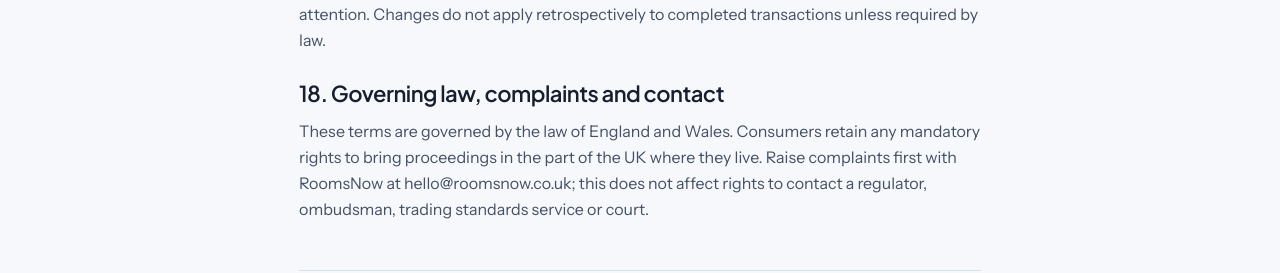
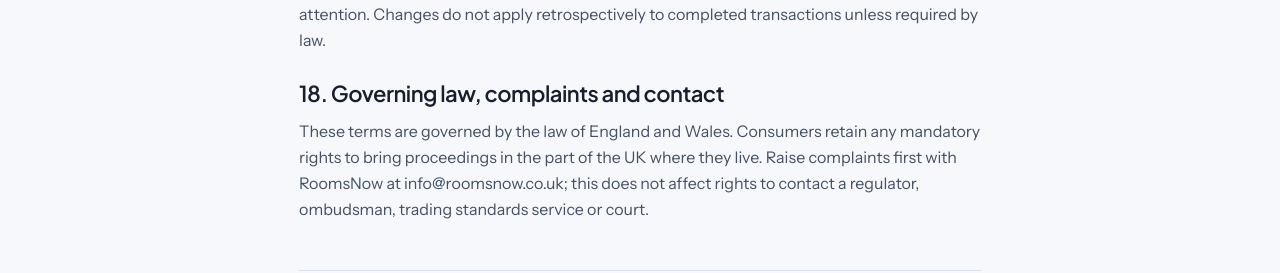
Before and after one commit to Aydo11/SupportRooms, a Next.js app: page /terms in a window 1280 px wide. Shown: the part 4283-4556 px from the top of the page. Built offline with nearby package versions, Linux system fonts and the light colour scheme; no server answers.

Commit message:
Correct RoomsNow contact email

```diff
--- a/src/brand.config.ts
+++ b/src/brand.config.ts
@@ -8,7 +8,7 @@ export const brand = {
   tagline: "Housing and accommodation, findable.",
   description:
     "Find and advertise housing across the UK, including HMOs, supported and transitional accommodation, adult social care housing, shared homes and self-contained properties.",
-  supportEmail: "hello@roomsnow.co.uk",
+  supportEmail: "info@roomsnow.co.uk",
   currency: "GBP",
   currencySymbol: "£",
   // Legal / trust copy. Deliberately makes no regulatory claims.
```
Also changed, not shown: 2 other files (tests, documents, lock files or other folders).
